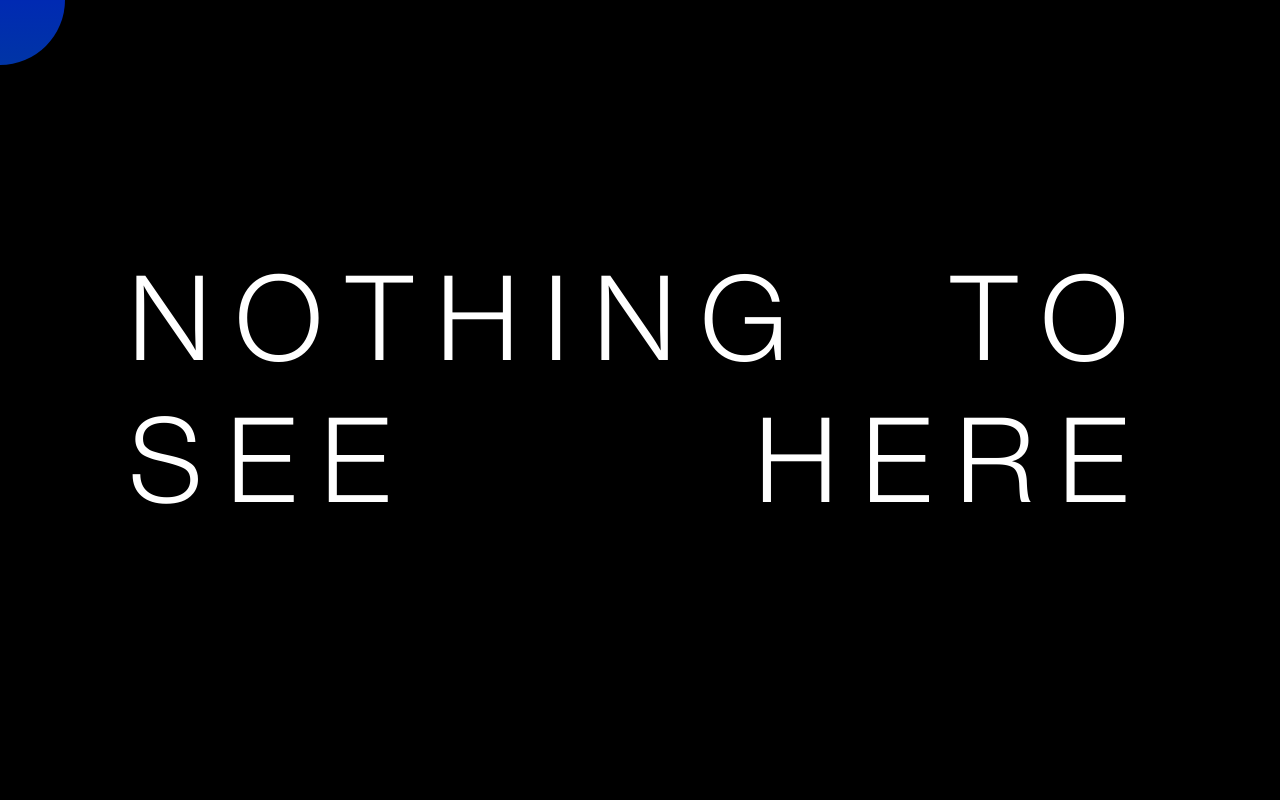
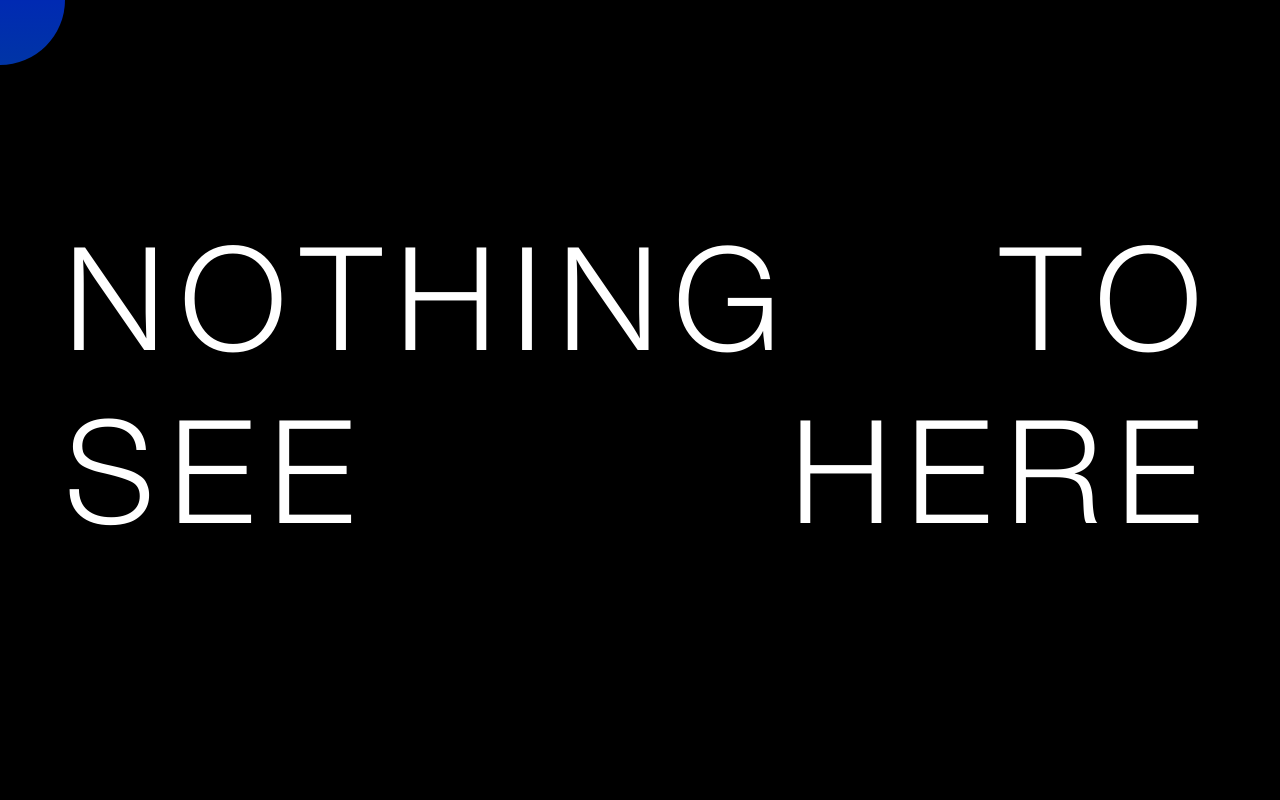
Before and after one commit to IBjelica/ibjelica.github.io, a React (Vite) app: page / in a window 1280 px wide. Shown: the top 800 px of the page. Built offline with nearby package versions, Linux system fonts and the light colour scheme.

Commit message:
headings

```diff
--- a/src/assets/About.scss
+++ b/src/assets/About.scss
@@ -55,6 +55,8 @@
                 background: linear-gradient(360deg, hsla($from-h, $from-s, $from-l, $o) 0%, hsla($to-h, $to-s, $to-l, $o) 100%);
 
                 mix-blend-mode: darken;
+
+                pointer-events: none;
             }
         }
 
--- a/src/assets/Hero.scss
+++ b/src/assets/Hero.scss
@@ -13,12 +13,11 @@
         justify-content: center;
         align-items: center;
         position: relative;
-        width: 100vw;
+        width: 100%;
         height: 100lvh;
 
         color: $text-clr;
-        font-size: clamp(3.5rem, 8vw + 1rem, 11.25rem);
-        letter-spacing: .2em;
+        font-size: clamp(4.4rem, 11vw + 1rem, 9rem);
         line-height: 214px;
         text-align: center;
         text-transform: uppercase;
@@ -28,12 +27,13 @@
         .row {
             display: flex;
             flex-wrap: wrap;
-            width: 80%;
+            width: 90%;
             justify-content: space-between;
         }
 
         &.body {
             font-family: 'Helvetica Neue';
+            letter-spacing: .1em;
         }
 
         &.mask {
--- a/src/components/sections/About.jsx
+++ b/src/components/sections/About.jsx
@@ -27,8 +27,8 @@ const About = () => {
     }
 
     useEffect(() => {
-        window.addEventListener('mousemove drag', handleMouseMove)
-        return () => { window.removeEventListener('mousemove drag', handleMouseMove) }
+        window.addEventListener('mousemove', handleMouseMove)
+        return () => { window.removeEventListener('mousemove', handleMouseMove) }
     })
 
     useEffect(() => {
@@ -49,9 +49,9 @@ const About = () => {
                 }}
                 transition={{type: "tween", ease: "backOut"}}
             >
-                <h1 className="title rabbit">
+                <h2 className="title rabbit">
                     we embrace the art of the unseen
-                </h1>
+                </h2>
 
                 <div className="paragraphs">
                     <Paragraph text={paragraph1} />
@@ -70,13 +70,13 @@ const About = () => {
             </motion.div>
 
             <div className="about body">
-                <h1
+                <h2
                     className="title"
                     onMouseEnter={() => setIsHovered(true)}
                     onMouseLeave={() => setIsHovered(false)}
                 >
                     we embrace the art of the unseen
-                </h1>
+                </h2>
 
                 <div className="paragraphs">
                     <Paragraph text={paragraph1} start="0.9" end="0.45" />
--- a/src/components/sections/Hero.jsx
+++ b/src/components/sections/Hero.jsx
@@ -41,15 +41,15 @@ const Hero = ({children}) => {
             </motion.div>
 
             <div className="hero-section body">
-                <div className="row first" onMouseEnter={() => setIsHovered(true)} onMouseLeave={() => setIsHovered(false)}>
+                <h1 className="row first" onMouseEnter={() => setIsHovered(true)} onMouseLeave={() => setIsHovered(false)}>
                     <span>Nothing</span>
                     <span>to</span>
-                </div>
+                </h1>
 
-                <div className="row second" onMouseEnter={() => setIsHovered(true)} onMouseLeave={() => setIsHovered(false)}>
+                <h1 className="row second" onMouseEnter={() => setIsHovered(true)} onMouseLeave={() => setIsHovered(false)}>
                     <span>see</span>
                     <span>here</span>
-                </div>
+                </h1>
             </div>
 
             {children}
```
